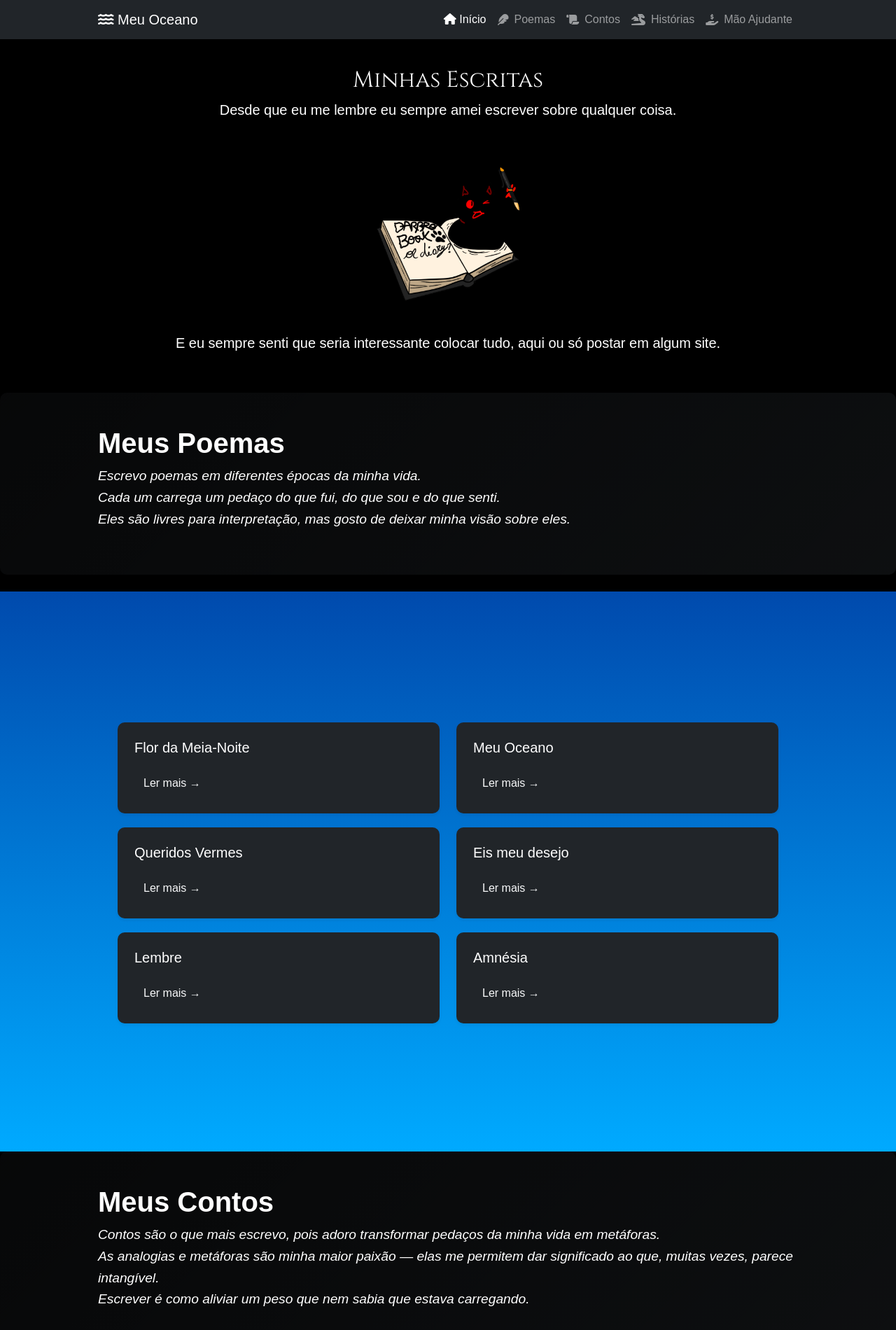
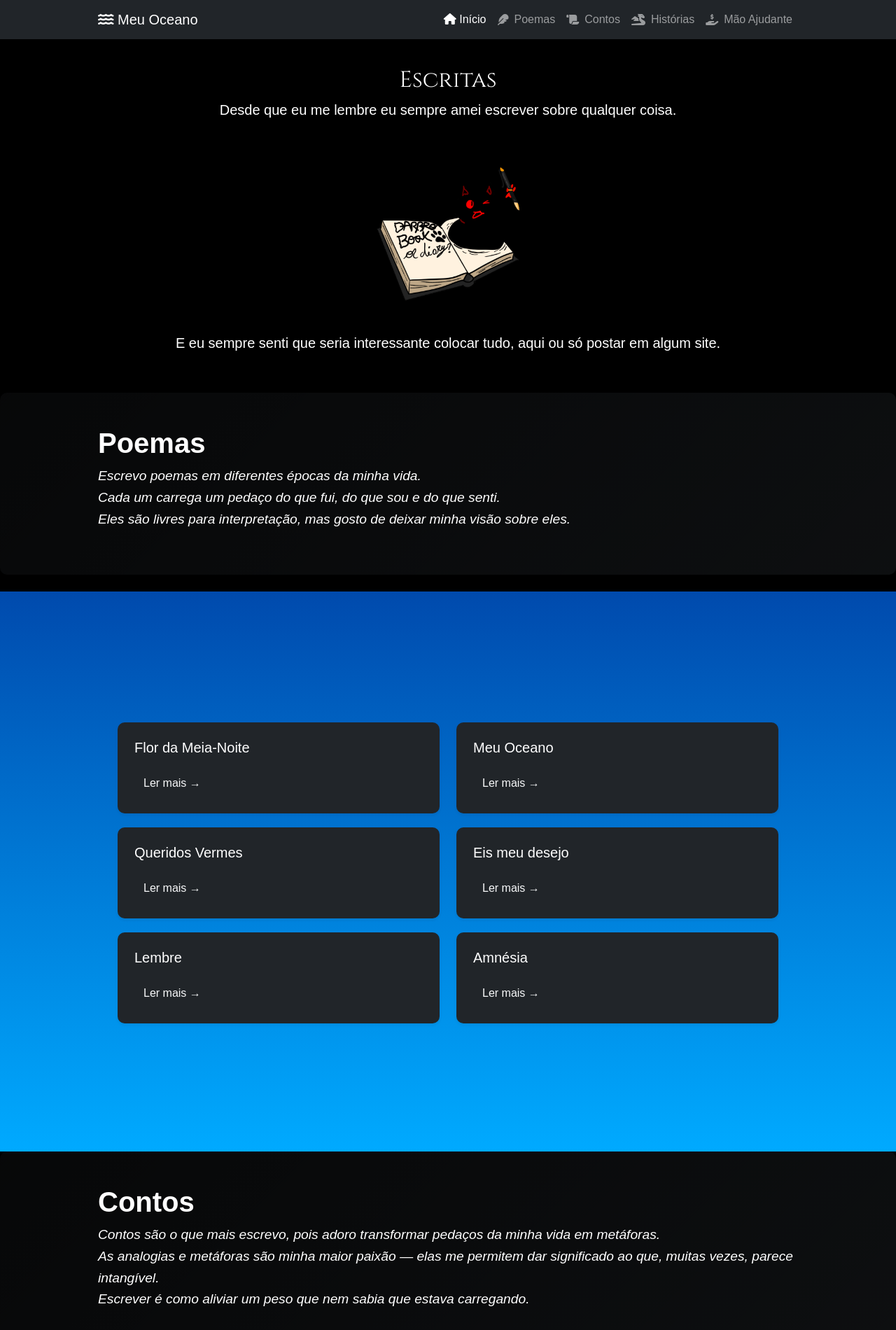
Before and after one commit to TBAbestkid/MeuOceano, a plain HTML site: page escritas.html in a window 1280 px wide. Shown: the top 1900 px of the page at 70% size. Drawn offline with nearby package versions, Linux system fonts and the light colour scheme.

Commit message:
Removendo os "Meus"

```diff
--- a/escritas.html
+++ b/escritas.html
@@ -131,7 +131,7 @@
 
     <!-- Introdução -->
     <section id="sobremim" class="about-section container text-center">
-        <h2 class="fonte">Minhas Escritas</h2>
+        <h2 class="fonte">Escritas</h2>
         <p class="lead">Desde que eu me lembre eu sempre amei escrever sobre qualquer coisa.</p>
         <img src="images/catescritor.png" class="rounded-circle shadow-sm mt-3 w-25" alt="Ícone">
         <p class="lead">E eu sempre senti que seria interessante colocar tudo, aqui ou só postar em algum site.</p>
@@ -141,7 +141,7 @@
     <section id="poemas" class="">
         <div class="jumbotron-fluid text-white bg-dark py-5 mb-4">
             <div class="container text-start">
-                <h2 class="fw-bold display-4">Meus Poemas</h2>
+                <h2 class="fw-bold display-4">Poemas</h2>
                 <p class="fst-italic">
                     Escrevo poemas em diferentes épocas da minha vida. <br>
                     Cada um carrega um pedaço do que fui, do que sou e do que senti. <br>
@@ -318,7 +318,7 @@
         <!-- Jumbotron -->
         <div class="jumbotron-fluid text-white bg-dark py-5 mb-4">
             <div class="container text-start">
-                <h2 class="fw-bold display-4">Meus Contos</h2>
+                <h2 class="fw-bold display-4">Contos</h2>
                 <p class="fst-italic">
                     Contos são o que mais escrevo, pois adoro transformar pedaços da minha vida em metáforas. <br>
                     As analogias e metáforas são minha maior paixão — elas me permitem dar significado ao que, muitas vezes, parece intangível. <br>
@@ -417,7 +417,7 @@
     <section id="historias">
         <div class="jumbotron-fluid text-white bg-dark py-5 mb-4">
             <div class="container text-start">
-                <h2 class="fw-bold display-4">Minhas histórias</h2>
+                <h2 class="fw-bold display-4">Histórias</h2>
                 <p class="fst-italic">
                     Escrever uma história rica em detalhes, com personagens de personalidades marcantes e um mundo diferente do nosso, sempre foi algo natural para mim. <br>
                     Desde pequeno, tenho ideias para histórias e sempre as escrevi. Agora, ao olhar para elas, percebo o quanto o tempo passou. <br>
```
